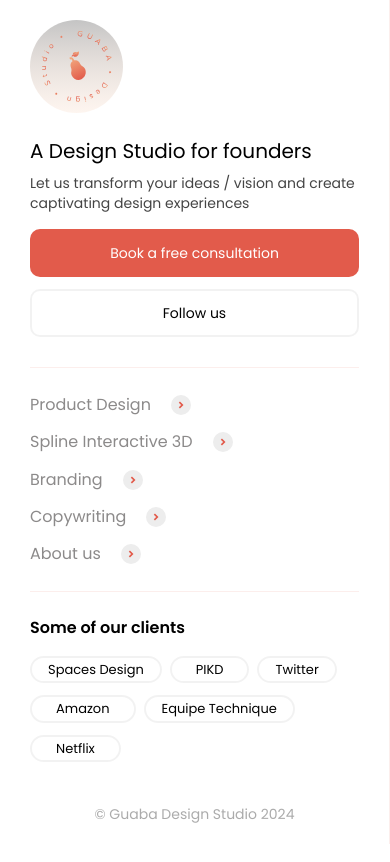
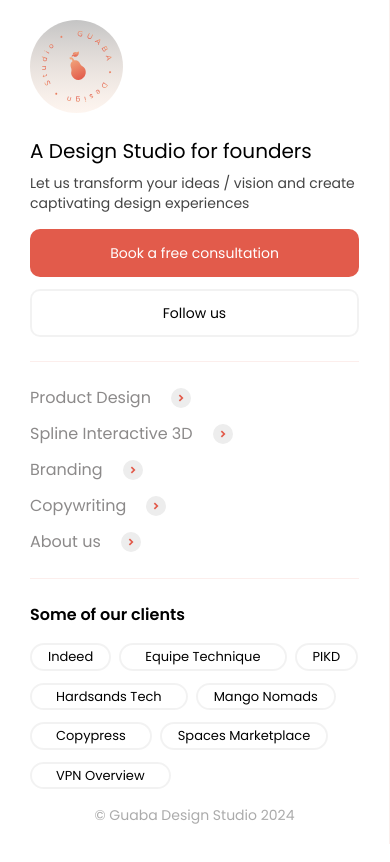
Before and after one commit to jola-blvhk/ojuolapebello, a Next.js app: page / in a window 390 px wide. Built offline with nearby package versions, Linux system fonts and the light colour scheme.

Commit message:
side bar

```diff
--- a/src/app/layout.tsx
+++ b/src/app/layout.tsx
@@ -3,6 +3,8 @@
 import "./globals.css";
 import { Poppins } from "next/font/google";
 import SideBar from "@/components/Sidebar";
+import "animate.css";
+import "animate.css/animate.min.css";
 
 const inter = Inter({ subsets: ["latin"] });
 
@@ -23,11 +25,13 @@
 }>) {
   return (
     <html lang="en">
-      <body className={` md:flex  ${poppins.className}`}>
-        <div className=" w-full   lg:w-[35%] xl:w-[28%] h-screen">
+      <body className={`bg-white md:flex  ${poppins.className}`}>
+        <div className=" w-full   lg:w-[35%] xl:w-[30%] h-screen">
           <SideBar />
         </div>
-        <div className=""> {children}</div>
+        <div className="  h-full w-full m-5 ">
+          <div className=" ">{children}</div>
+        </div>
       </body>
     </html>
   );
--- a/src/app/page.tsx
+++ b/src/app/page.tsx
@@ -1,5 +1,6 @@
 import Image from "next/image";
-
+import "animate.css";
+import "animate.css/animate.min.css";
 export default function Home() {
-  return <main></main>;
+  return <main className=""></main>;
 }
--- a/src/components/Sidebar/index.tsx
+++ b/src/components/Sidebar/index.tsx
@@ -15,12 +15,14 @@
   ];
 
   const clients = [
-    "Spaces Design",
+    "Indeed",
+    "Equipe Technique",
     "PIKD",
-    "Twitter",
-    "Amazon",
-    "Equipe Technique",
-    "Netflix",
+    "Hardsands Tech",
+    "Mango Nomads",
+    "Copypress",
+    "Spaces Marketplace",
+    "VPN Overview",
   ];
 
   const [activeService, setActiveService] = useState("");
```
